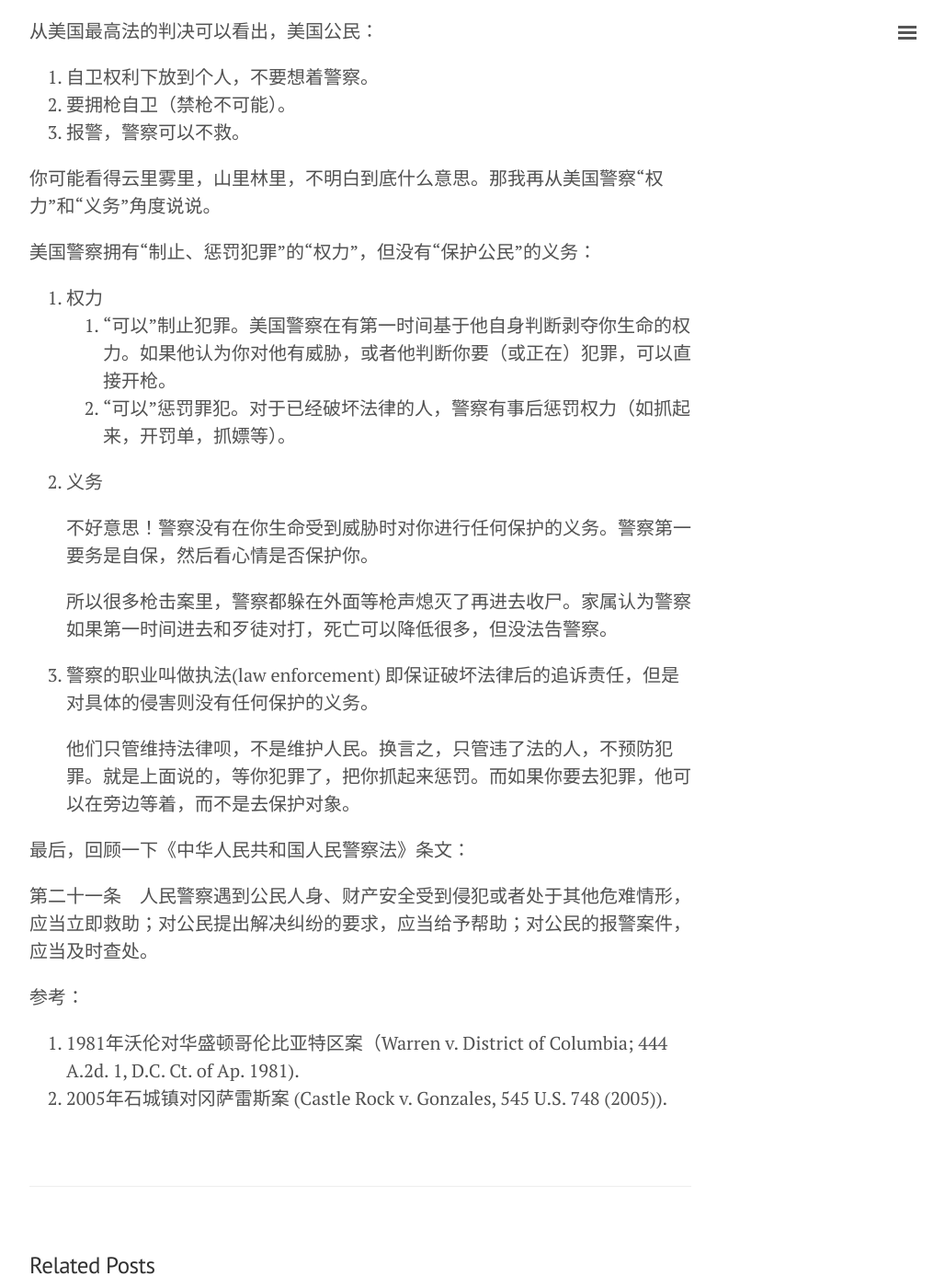
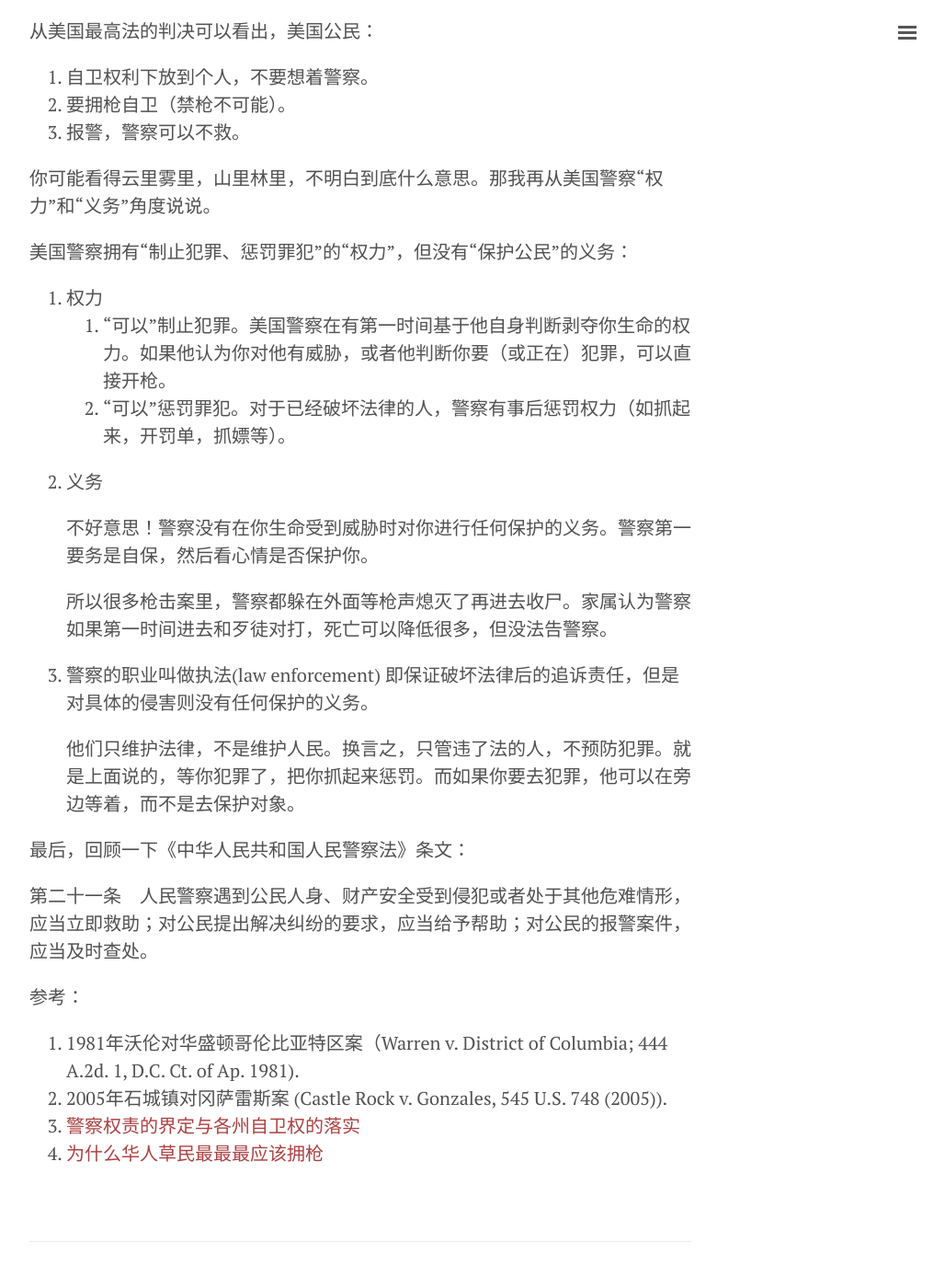
Before and after one commit to outsinre/zh-blog, a Jekyll site: the page built from _posts/2018-02-24-usa-police.md, in a window 1280 px wide and 1400 px high, scrolled down 819 px. Shown: the whole window at 92% size, without its empty margins (248-1276 px from the left). Built offline with Jekyll 4.4.1, drawn with Linux system fonts in a browser that asks for light colours; comment, search, counter and statistics services are not loaded.

Commit message:
usa police add reference

```diff
--- a/_posts/2018-02-24-usa-police.md
+++ b/_posts/2018-02-24-usa-police.md
@@ -24,7 +24,7 @@ title: 美国警察的权力和义务
 
 你可能看得云里雾里，山里林里，不明白到底什么意思。那我再从美国警察“权力”和“义务”角度说说。
 
-美国警察拥有“制止、惩罚犯罪”的“权力”，但没有“保护公民”的义务：
+美国警察拥有“制止犯罪、惩罚罪犯”的“权力”，但没有“保护公民”的义务：
 
 1. 权力
    1. “可以”制止犯罪。美国警察在有第一时间基于他自身判断剥夺你生命的权力。如果他认为你对他有威胁，或者他判断你要（或正在）犯罪，可以直接开枪。
@@ -36,7 +36,7 @@ title: 美国警察的权力和义务
    所以很多枪击案里，警察都躲在外面等枪声熄灭了再进去收尸。家属认为警察如果第一时间进去和歹徒对打，死亡可以降低很多，但没法告警察。
 3. 警察的职业叫做执法(law enforcement) 即保证破坏法律后的追诉责任，但是对具体的侵害则没有任何保护的义务。
 
-   他们只管维持法律呗，不是维护人民。换言之，只管违了法的人，不预防犯罪。就是上面说的，等你犯罪了，把你抓起来惩罚。而如果你要去犯罪，他可以在旁边等着，而不是去保护对象。
+   他们只维护法律，不是维护人民。换言之，只管违了法的人，不预防犯罪。就是上面说的，等你犯罪了，把你抓起来惩罚。而如果你要去犯罪，他可以在旁边等着，而不是去保护对象。
 
 最后，回顾一下《中华人民共和国人民警察法》条文：
 
@@ -46,3 +46,5 @@ title: 美国警察的权力和义务
 
 1. 1981年沃伦对华盛顿哥伦比亚特区案（Warren v. District of Columbia; 444 A.2d. 1, D.C. Ct. of Ap. 1981).
 2. 2005年石城镇对冈萨雷斯案 (Castle Rock v. Gonzales, 545 U.S. 748 (2005)).
+3. [警察权责的界定与各州自卫权的落实](/archiver/showtopic.aspx?topicid=2051850)
+4. [为什么华人草民最最最应该拥枪](/article_t1/GunsAndGears/31744451_0_1.html)
```
